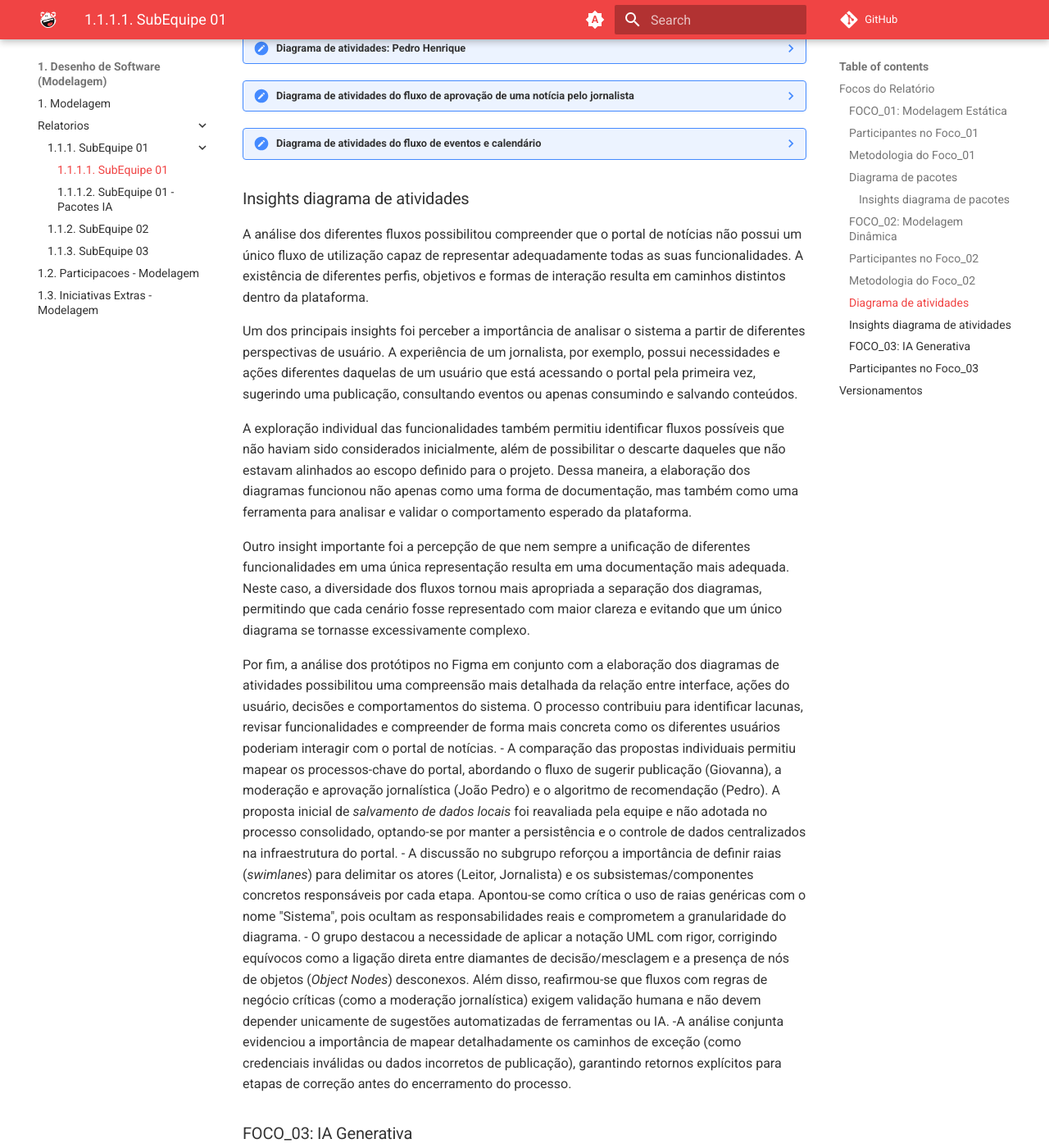
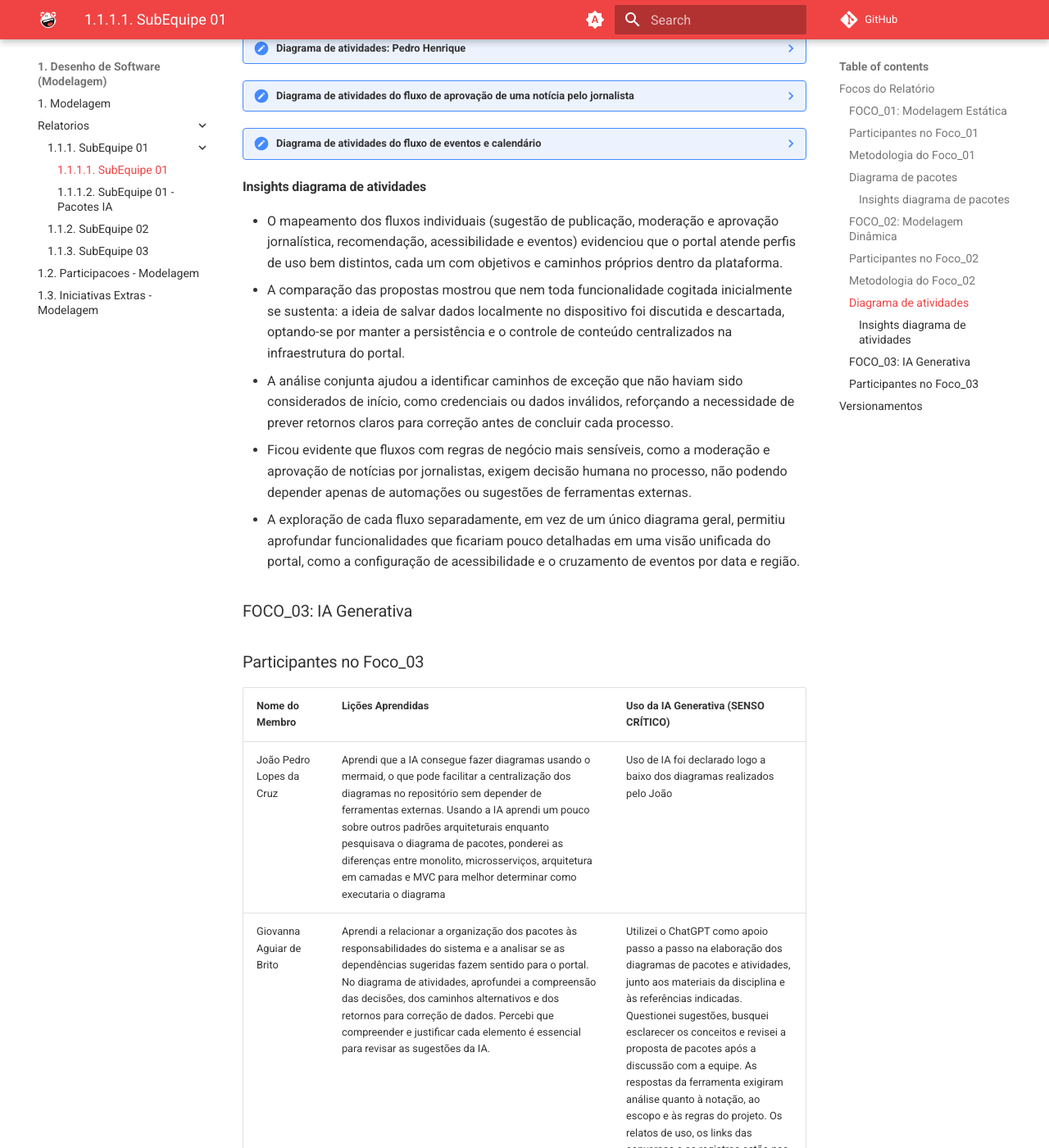
Before and after one commit to UnBArqDsw2026-2-Turma01/2026.2-T01-_G3_ProjetoPortalNoticias_Entrega_02, an MkDocs documentation site: the page built from docs/Base/Relatórios/1.1.1.SubEquipe_01.md, in a window 1280 px wide and 1400 px high, scrolled down 3825 px. Shown: the whole window at 82% size. Built offline with MkDocs 1.6.1 and Material for MkDocs 9.7.7, drawn with Linux system fonts in a browser that asks for light colours; comment, search, counter and statistics services are not loaded.

Commit message:
fix: reestrutura insihts do diagrama de atividades

```diff
--- a/docs/Base/Relatórios/1.1.1.SubEquipe_01.md
+++ b/docs/Base/Relatórios/1.1.1.SubEquipe_01.md
@@ -682,21 +682,13 @@ Diagramas de atividades representando os fluxos de sugestão de publicação e d
             </figcaption>
         </figure>
 
-### Insights diagrama de atividades
+#### Insights diagrama de atividades
 
-A análise dos diferentes fluxos possibilitou compreender que o portal de notícias não possui um único fluxo de utilização capaz de representar adequadamente todas as suas funcionalidades. A existência de diferentes perfis, objetivos e formas de interação resulta em caminhos distintos dentro da plataforma.
-
-Um dos principais insights foi perceber a importância de analisar o sistema a partir de diferentes perspectivas de usuário. A experiência de um jornalista, por exemplo, possui necessidades e ações diferentes daquelas de um usuário que está acessando o portal pela primeira vez, sugerindo uma publicação, consultando eventos ou apenas consumindo e salvando conteúdos.
-
-A exploração individual das funcionalidades também permitiu identificar fluxos possíveis que não haviam sido considerados inicialmente, além de possibilitar o descarte daqueles que não estavam alinhados ao escopo definido para o projeto. Dessa maneira, a elaboração dos diagramas funcionou não apenas como uma forma de documentação, mas também como uma ferramenta para analisar e validar o comportamento esperado da plataforma.
-
-Outro insight importante foi a percepção de que nem sempre a unificação de diferentes funcionalidades em uma única representação resulta em uma documentação mais adequada. Neste caso, a diversidade dos fluxos tornou mais apropriada a separação dos diagramas, permitindo que cada cenário fosse representado com maior clareza e evitando que um único diagrama se tornasse excessivamente complexo.
-
-Por fim, a análise dos protótipos no Figma em conjunto com a elaboração dos diagramas de atividades possibilitou uma compreensão mais detalhada da relação entre interface, ações do usuário, decisões e comportamentos do sistema. O processo contribuiu para identificar lacunas, revisar funcionalidades e compreender de forma mais concreta como os diferentes usuários poderiam interagir com o portal de notícias.
-- A comparação das propostas individuais permitiu mapear os processos-chave do portal, abordando o fluxo de sugerir publicação (Giovanna), a moderação e aprovação jornalística (João Pedro) e o algoritmo de recomendação (Pedro). A proposta inicial de *salvamento de dados locais* foi reavaliada pela equipe e não adotada no processo consolidado, optando-se por manter a persistência e o controle de dados centralizados na infraestrutura do portal.
-- A discussão no subgrupo reforçou a importância de definir raias (*swimlanes*) para delimitar os atores (Leitor, Jornalista) e os subsistemas/componentes concretos responsáveis por cada etapa. Apontou-se como crítica o uso de raias genéricas com o nome "Sistema", pois ocultam as responsabilidades reais e comprometem a granularidade do diagrama.
-- O grupo destacou a necessidade de aplicar a notação UML com rigor, corrigindo equívocos como a ligação direta entre diamantes de decisão/mesclagem e a presença de nós de objetos (*Object Nodes*) desconexos. Além disso, reafirmou-se que fluxos com regras de negócio críticas (como a moderação jornalística) exigem validação humana e não devem depender unicamente de sugestões automatizadas de ferramentas ou IA.
--A análise conjunta evidenciou a importância de mapear detalhadamente os caminhos de exceção (como credenciais inválidas ou dados incorretos de publicação), garantindo retornos explícitos para etapas de correção antes do encerramento do processo.
+- O mapeamento dos fluxos individuais (sugestão de publicação, moderação e aprovação jornalística, recomendação, acessibilidade e eventos) evidenciou que o portal atende perfis de uso bem distintos, cada um com objetivos e caminhos próprios dentro da plataforma.
+- A comparação das propostas mostrou que nem toda funcionalidade cogitada inicialmente se sustenta: a ideia de salvar dados localmente no dispositivo foi discutida e descartada, optando-se por manter a persistência e o controle de conteúdo centralizados na infraestrutura do portal.
+- A análise conjunta ajudou a identificar caminhos de exceção que não haviam sido considerados de início, como credenciais ou dados inválidos, reforçando a necessidade de prever retornos claros para correção antes de concluir cada processo.
+- Ficou evidente que fluxos com regras de negócio mais sensíveis, como a moderação e aprovação de notícias por jornalistas, exigem decisão humana no processo, não podendo depender apenas de automações ou sugestões de ferramentas externas.
+- A exploração de cada fluxo separadamente, em vez de um único diagrama geral, permitiu aprofundar funcionalidades que ficariam pouco detalhadas em uma visão unificada do portal, como a configuração de acessibilidade e o cruzamento de eventos por data e região.
 
 ### FOCO_03: IA Generativa
 
```
